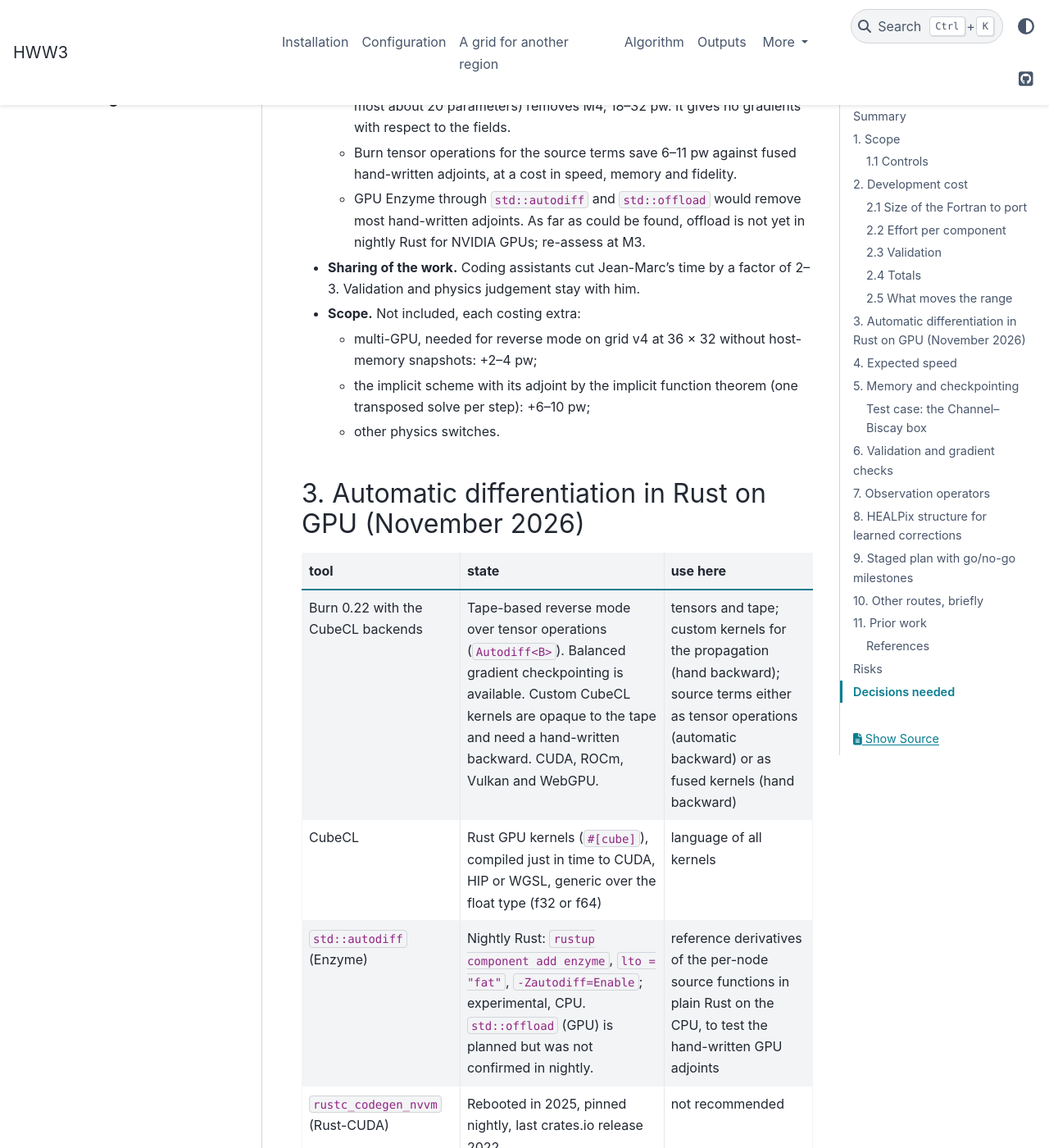
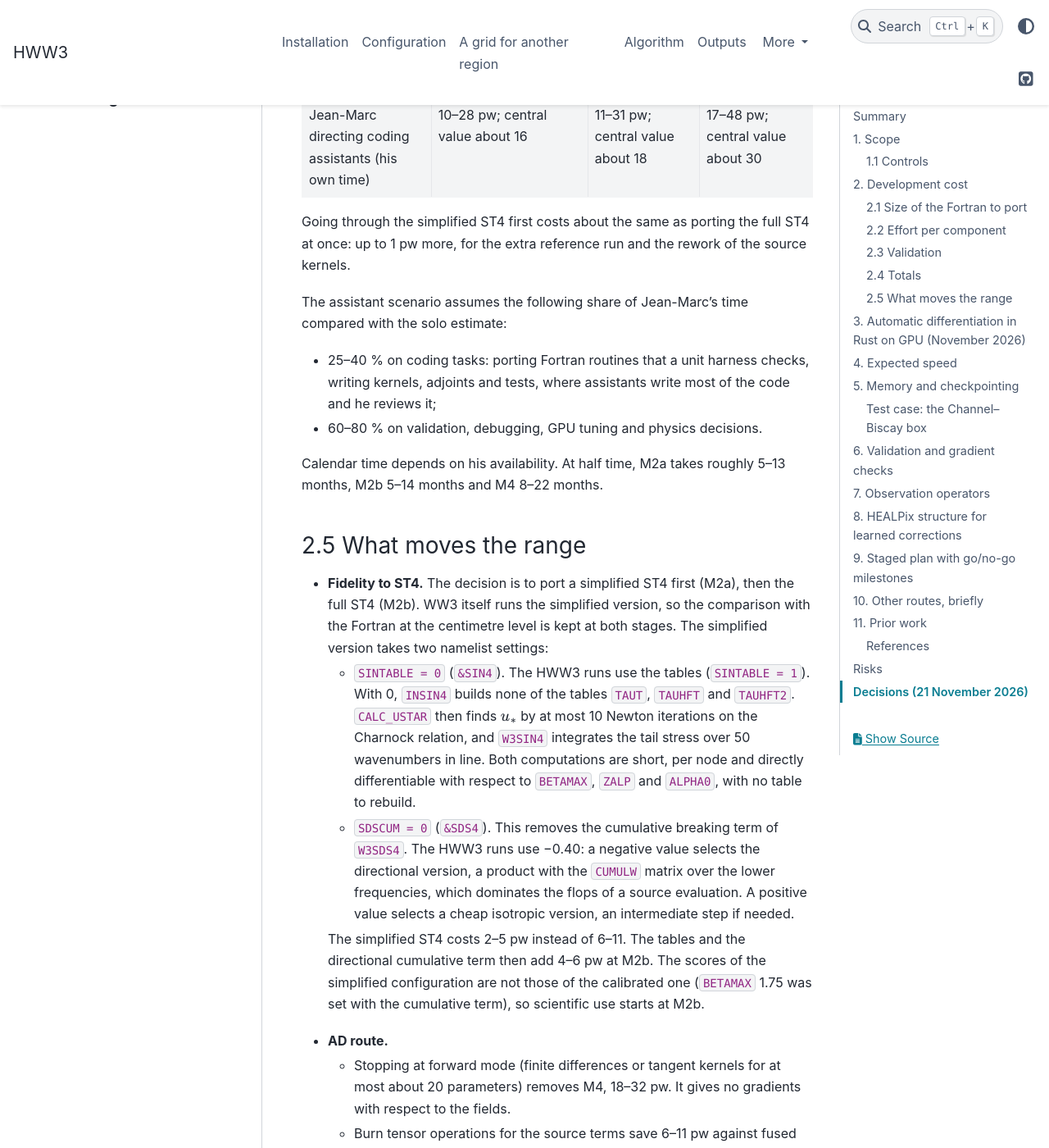
Before and after one commit to jmdelouis/HWW3, a Sphinx documentation site: the page built from docs/differentiable.md, in a window 1280 px wide and 1400 px high, scrolled down 10765 px. Shown: the whole window at 82% size. Built offline with Sphinx 7.4.7 and the PyData theme 0.15.4, drawn with Linux system fonts in a browser that asks for light colours; some of the changed text lies outside the part shown.

Commit message:
Record Jean-Marc's decisions in the differentiable-WW3 note and split milestone M2 into a simplified and a full ST4 stage: docs/differentiable.md now takes CubeCL kernels with Burn for tensors, tape and checkpointing (cudarc with CUDA C kernels only as the M0 fallback), installs only the CUDA crates with stable Rust (no nightly with Enzyme, so the reference derivatives are double-precision finite differences), aims at M2 with finite-difference gradients before any adjoint work, and ports a simplified ST4 first because WW3 runs the same configuration with SINTABLE = 0 (INSIN4 builds none of the TAUT, TAUHFT and TAUHFT2 tables, CALC_USTAR finds u* by at most 10 Newton iterations and W3SIN4 integrates the tail stress over 50 wavenumbers in line, all differentiable in BETAMAX, ZALP and ALPHA0 without table rebuilds) and SDSCUM = 0 (no cumulative breaking term, -0.40 with the directional CUMULW product in the HWW3 runs), so that M2a (15-32 person-weeks, 26-52 cumulative for one developer or 10-28 weeks of Jean-Marc's time with coding assistants) keeps a centimetre-level Fortran reference from one more grid v5 K=4 explicit run of 1-8 January (under 570 core-hours) and a bandwidth estimate of 17-26 s per model day on grid v4, before M2b adds the tables and the directional cumulative term (4-7 person-weeks, 30-59 cumulative, 11-31 weeks with assistants) and M4 reaches 52-98 person-weeks
Co-Authored-By: Claude Opus 5.5 <noreply@anthropic.com>

```diff
--- a/docs/differentiable.md
+++ b/docs/differentiable.md
@@ -26,10 +26,11 @@ estimates use:
 |---|---|
 | Scope | The HWW3 explicit configuration only: N scheme (`EXPFSN`), ST4, DIA (`NL1`), `LN1`, `DB1`, `BT4`, `MLIM`, ice as an obstruction (`IC0`), currents, sea level, open-boundary spectra, on the `hww3-grid` mesh, on one A100. |
 | Fortran to port | About 7,400 active lines (19,200 raw lines) out of the 259,054 lines of `model/src`. The physics (ST4, DIA, LN1, DB1, BT4, source integration) is 2,157 active lines; the propagation is 1,432. |
+| Decisions (21 November 2026) | Kernels in CubeCL, with Burn for tensors, tape and checkpointing. Only the CUDA crates are installed (no Rust nightly with Enzyme for now). ST4 is simplified first, then ported in full: the aim is a complete WW3. The first target is M2, with finite-difference gradients, before any adjoint work. |
 | Smallest useful version | The forward model on GPU, validated against the Fortran explicit runs. Gradients with respect to a handful of parameters (`BETAMAX` first) then come from finite differences in double precision, with no AD code. |
-| Cost to that point (milestone M2) | 30–58 person-weeks for one developer who knows WW3, Rust and GPUs (central value about 40). For Jean-Marc with coding assistants writing most of the code: 11–31 weeks of his time (central value about 18). |
-| Cost to reverse mode for the fields (milestone M4) | 52–97 person-weeks for one developer (central value about 70). For Jean-Marc with assistants: 17–48 weeks (central value about 30). |
-| AD in Rust on GPU today | No tool differentiates Rust GPU kernels automatically. The kernels are written in CubeCL, with Burn for tensors and the tape. The adjoint of the propagation is written by hand: it is the transposed operator. The adjoints of the source terms are written by hand too, or the source terms are written as Burn tensor operations so that Burn differentiates them. `std::autodiff` (Enzyme) works on the CPU only and serves for reference derivatives. |
+| Cost to that point | **M2a**, with a simplified ST4 that WW3 also runs (`SINTABLE = 0`, `SDSCUM = 0`): 26–52 person-weeks for one developer who knows WW3, Rust and GPUs (central value about 35), or 10–28 weeks of Jean-Marc's time with coding assistants writing most of the code (central value about 16). **M2b**, with the full ST4: 30–59 person-weeks (about 40), or 11–31 weeks of his time (about 18). |
+| Cost to reverse mode for the fields (milestone M4) | 52–98 person-weeks for one developer (central value about 70). For Jean-Marc with assistants: 17–48 weeks (central value about 30). |
+| AD in Rust on GPU today | No tool differentiates Rust GPU kernels automatically. The kernels are written in CubeCL, with Burn for tensors and the tape. The adjoint of the propagation is written by hand: it is the transposed operator. The adjoints of the source terms are written by hand too, or the source terms are written as Burn tensor operations so that Burn differentiates them. `std::autodiff` (Enzyme) works on the CPU only; it is not installed for now, and the reference derivatives come from finite differences in double precision. |
 | Expected speed | 40–550 s per model day on one A100 for grid v4, against 4,318 s for the Fortran explicit scheme on 112 cores: 8 to 100 times faster. The micro-benchmark of milestone M0 narrows this range. |
 | Biggest cost drivers | How faithful the ST4 port must be; hand-written adjoints of the source terms; debugging against the Fortran. |
 
@@ -163,7 +164,7 @@ adjoints of fused kernels.
 | mesh, geometry, boundary flags | 1–2 | 0 | reuses `hww3-grid`; node-to-triangle lists in compressed sparse rows for the GPU |
 | geographic propagation | 2–3 | 2–3 | per-frequency sub-cycling, open-boundary values, coastal no-inflow masks; the adjoint is the transposed sweep (1 pw); derivatives with respect to depth and currents need the sub-step states (1–2 pw) |
 | spectral propagation | 2–4 | 1–3 | 1 pw with first-order upwind (linear, transposed); 3 pw to keep the WW3 limiter |
-| ST4 and its tables | 6–11 | 5–10 | the largest item: $u_*$ iteration, tail-stress tables, swell dissipation, saturation, cumulative term on GPU; tables rebuilt in the differentiated code for `BETAMAX` |
+| ST4 and its tables | 6–11 | 5–10 | the largest item: $u_*$ iteration, tail-stress tables, swell dissipation, saturation, cumulative term on GPU; tables rebuilt in the differentiated code for `BETAMAX`. Done in two steps (section 2.5): 2–5 pw for the simplified ST4 of M2a, then 4–6 pw for the tables and the directional cumulative term |
 | DIA | 1–2 | 1 | fixed gathers and scatters; the adjoint swaps them |
 | LN1 | 0.5 | 0.2 | |
 | DB1 | 0.5–1 | 0.5 | |
@@ -197,7 +198,7 @@ glue, so the derivatives column becomes 10–17 pw. The price:
 |---|---|---|
 | Fortran unit harness: drive `W3SIN4`, `W3SDS4`, `W3SNL1`, `W3SDB1`, `W3SBT4`, `W3SRCE` on spectra read from restart files and dump the tendencies | 1–2 | minutes |
 | propagation-only Fortran runs: sources off (`RUN%FLSOU = F` in `ww3_grid.nml`), from `restart001.ww3` of the grid v5 $K=4$ explicit run (8 January 00 h), 48 h; an idealised swell from `ww3_strt`; comparison tools | 1–2 | under 300 core-hours |
-| full runs against the existing explicit runs, and debugging | 3–8 | GPU only. The references are on scratch: `runs/natl_v5k4_jan2026_exp` (hourly $H_s$, $T_{m02}$, 1–8 January, restart at 8 January) and `runs/natl_v4_jan2026_exp` (PBS job 7951889, 1 January – 7 January 21 h) |
+| full runs against the existing explicit runs, and debugging | 3–8 | GPU, plus one WW3 run. The references are on scratch: `runs/natl_v5k4_jan2026_exp` (hourly $H_s$, $T_{m02}$, 1–8 January, restart at 8 January) and `runs/natl_v4_jan2026_exp` (PBS job 7951889, 1 January – 7 January 21 h). M2a needs one more reference: the grid v5 $K=4$ explicit run repeated with `SINTABLE = 0` and `SDSCUM = 0`, under 570 core-hours |
 | gradient checks (section 6) | 2–4 | Fortran finite differences: 3,000–6,000 core-hours |
 | total | 7–16 | |
 
@@ -207,11 +208,15 @@ and single-precision accumulation.
 
 ### 2.4 Totals
 
-| scenario | to M2: GPU forward model, finite-difference gradients | to M4: reverse mode for the fields |
-|---|---|---|
-| one developer (WW3, Rust, GPU), hand-written adjoints | 30–58 pw (7–13 months); central value about 40 | 52–97 pw (12–22 months); central value about 70 |
-| same, with Burn tensor operations for the source terms | same | 46–86 pw |
-| Jean-Marc directing coding assistants (his own time) | 11–31 pw; central value about 18 | 17–48 pw; central value about 30 |
+| scenario | to M2a: GPU forward model with the simplified ST4, finite-difference gradients | to M2b: full ST4 | to M4: reverse mode for the fields |
+|---|---|---|---|
+| one developer (WW3, Rust, GPU), hand-written adjoints | 26–52 pw (6–12 months); central value about 35 | 30–59 pw (7–14 months); central value about 40 | 52–98 pw (12–23 months); central value about 70 |
+| same, with Burn tensor operations for the source terms | same | same | 46–87 pw |
+| Jean-Marc directing coding assistants (his own time) | 10–28 pw; central value about 16 | 11–31 pw; central value about 18 | 17–48 pw; central value about 30 |
+
+Going through the simplified ST4 first costs about the same as porting the
+full ST4 at once: up to 1 pw more, for the extra reference run and the
+rework of the source kernels.
 
 The assistant scenario assumes the following share of Jean-Marc's time
 compared with the solo estimate:
@@ -221,17 +226,33 @@ compared with the solo estimate:
   of the code and he reviews it;
 - 60–80 % on validation, debugging, GPU tuning and physics decisions.
 
-Calendar time depends on his availability. At half time, M2 takes roughly
-5–14 months and M4 8–22 months.
+Calendar time depends on his availability. At half time, M2a takes roughly
+5–13 months, M2b 5–14 months and M4 8–22 months.
 
 ### 2.5 What moves the range
 
-- **Fidelity to ST4.** A port of every active branch, with the tail-stress
-  tables, the swell-dissipation switch and the cumulative term, is the upper
-  end. A simplified ST4 (analytic tail stress, no cumulative term) saves
-  4–6 pw. It loses agreement with WW3 at the centimetre level, so validation
-  could then only be against observations. Not recommended: the comparison
-  with the Fortran runs is the cheapest debugger available.
+- **Fidelity to ST4.** The decision is to port a simplified ST4 first
+  (M2a), then the full ST4 (M2b). WW3 itself runs the simplified version, so
+  the comparison with the Fortran at the centimetre level is kept at both
+  stages. The simplified version takes two namelist settings:
+  - `SINTABLE = 0` (`&SIN4`). The HWW3 runs use the tables (`SINTABLE = 1`).
+    With 0, `INSIN4` builds none of the tables `TAUT`, `TAUHFT` and
+    `TAUHFT2`. `CALC_USTAR` then finds $u_*$ by at most 10 Newton iterations
+    on the Charnock relation, and `W3SIN4` integrates the tail stress over
+    50 wavenumbers in line. Both computations are short, per node and
+    directly differentiable with respect to `BETAMAX`, `ZALP` and `ALPHA0`,
+    with no table to rebuild.
+  - `SDSCUM = 0` (`&SDS4`). This removes the cumulative breaking term of
+    `W3SDS4`. The HWW3 runs use −0.40: a negative value selects the
+    directional version, a product with the `CUMULW` matrix over the lower
+    frequencies, which dominates the flops of a source evaluation. A
+    positive value selects a cheap isotropic version, an intermediate step
+    if needed.
+
+  The simplified ST4 costs 2–5 pw instead of 6–11. The tables and the
+  directional cumulative term then add 4–6 pw at M2b. The scores of the
+  simplified configuration are not those of the calibrated one (`BETAMAX`
+  1.75 was set with the cumulative term), so scientific use starts at M2b.
 - **AD route.**
   - Stopping at forward mode (finite differences or tangent kernels for at
     most about 20 parameters) removes M4, 18–32 pw. It gives no gradients
@@ -254,12 +275,12 @@ Calendar time depends on his availability. At half time, M2 takes roughly
 
 | tool | state | use here |
 |---|---|---|
-| Burn 0.22 with the CubeCL backends | Tape-based reverse mode over tensor operations (`Autodiff<B>`). Balanced gradient checkpointing is available. Custom CubeCL kernels are opaque to the tape and need a hand-written backward. CUDA, ROCm, Vulkan and WebGPU. | tensors and tape; custom kernels for the propagation (hand backward); source terms either as tensor operations (automatic backward) or as fused kernels (hand backward) |
-| CubeCL | Rust GPU kernels (`#[cube]`), compiled just in time to CUDA, HIP or WGSL, generic over the float type (f32 or f64) | language of all kernels |
-| `std::autodiff` (Enzyme) | Nightly Rust: `rustup component add enzyme`, `lto = "fat"`, `-Zautodiff=Enable`; experimental, CPU. `std::offload` (GPU) is planned but was not confirmed in nightly. | reference derivatives of the per-node source functions in plain Rust on the CPU, to test the hand-written GPU adjoints |
+| Burn 0.22 with the CubeCL backends | Tape-based reverse mode over tensor operations (`Autodiff<B>`). Balanced gradient checkpointing is available. Custom CubeCL kernels are opaque to the tape and need a hand-written backward. CUDA, ROCm, Vulkan and WebGPU. | **chosen**: tensors and tape; custom kernels for the propagation (hand backward); source terms either as tensor operations (automatic backward) or as fused kernels (hand backward) |
+| CubeCL | Rust GPU kernels (`#[cube]`), compiled just in time to CUDA, HIP or WGSL, generic over the float type (f32 or f64) | **chosen**: language of all kernels |
+| `std::autodiff` (Enzyme) | Nightly Rust: `rustup component add enzyme`, `lto = "fat"`, `-Zautodiff=Enable`; experimental, CPU. `std::offload` (GPU) is planned but was not confirmed in nightly. | not installed for now. It could later give reference derivatives of the per-node source functions on the CPU; until then the references are finite differences in double precision |
 | `rustc_codegen_nvvm` (Rust-CUDA) | Rebooted in 2025, pinned nightly, last crates.io release 2022 | not recommended |
 | NVIDIA CUDA Rust: `cuda-oxide` (SIMT) and `cutile-rs` (tiles) | Announced September 2026, experimental. `cuda-oxide` 0.3 (October 2026) needs a pinned nightly and CUDA 12 or later; `cutile-rs` needs CUDA 13.3 (Datarmor modules stop at CUDA 12.1). Both need compute capability 8.0 (A100). | a later option for kernels in ordinary generic Rust, where dual numbers would work |
-| `cudarc` with CUDA C kernels (NVRTC) | Stable and widely used | fallback if CubeCL is too limiting |
+| `cudarc` with CUDA C kernels (NVRTC) | Stable and widely used; CubeCL's CUDA backend is built on it | fallback if M0 shows CubeCL too limiting |
 
 **What must be written by hand, in every option:**
 
@@ -334,6 +355,10 @@ Depending on how the WAM6-GPU time splits between propagation and sources
   evaluations per step.
 - **Burn tensor operations for the sources** put the speed-up nearer to the
   upper bound of 550 s per model day.
+- **The simplified ST4 of M2a** has no directional cumulative term. A source
+  evaluation is then limited by memory traffic (about 20 GB, 0.02 s) rather
+  than by flops. The bandwidth estimate falls to 17–26 s per model day on
+  grid v4, set by the propagation.
 - **A 7-day forward run on grid v5 $K=4$** should take between 2 and
   30 minutes.
 
@@ -411,14 +436,17 @@ gradient-check case; calibrating `BETAMAX` needs the whole domain.
    run for 48 h with the same currents, sea level and boundary spectra.
    Targets: $H_s$ RMS difference below 1 cm at the median node and 5 cm at
    the 99th percentile, total energy within 0.5 %.
-3. **With sources.** The GPU model is compared with the explicit runs
-   already on scratch (grid v5 $K=4$, 1–8 January; grid v4, 1 January –
-   7 January 21 h).
-   - Target: a node-by-node difference below the WW3 explicit-minus-implicit
+3. **With sources.** At M2a, the GPU model with the simplified ST4 is
+   compared with a WW3 explicit run made with the same settings
+   (`SINTABLE = 0`, `SDSCUM = 0`, grid v5 $K=4$, 1–8 January). At M2b, the
+   full model is compared with the explicit runs already on scratch (grid v5
+   $K=4$, 1–8 January; grid v4, 1 January – 7 January 21 h). The targets are
+   the same at both stages:
+   - a node-by-node difference below the WW3 explicit-minus-implicit
      difference on grid v4 (2.1 cm at the median node, 20 cm at the 99th
      percentile).
-   - The altimeter and buoy scores of `validate_altimetry.py` and
-     `validate_buoys.py` must stay within 5 mm.
+   - altimeter and buoy scores of `validate_altimetry.py` and
+     `validate_buoys.py` within 5 mm of those of the WW3 run.
 
 **Gradients.**
 
@@ -505,16 +533,17 @@ coastal-scale corrections can therefore be computed on uniform maps.
 
 | milestone | content | go if | pw (one developer) |
 |---|---|---|---|
-| M0 | Rust, CubeCL and Burn on a Datarmor A100; N-scheme sweep and its transpose on grids v4 and v5 $K=4$ with the sub-cycling of `cfl.rs` | a frequency sweep on grid v4 within twice the bandwidth estimate (about 1.3 ms); dot-product test passes; the toolchain builds on the GPU nodes. Otherwise switch the kernels to `cudarc` and CUDA C | 1–2 |
+| M0 | Rust stable with the CubeCL and Burn crates and their CUDA backend on a Datarmor A100; N-scheme sweep and its transpose on grids v4 and v5 $K=4$ with the sub-cycling of `cfl.rs` | a frequency sweep on grid v4 within twice the bandwidth estimate (about 1.3 ms); dot-product test passes; the toolchain builds on the GPU nodes with the CUDA 12.1 module. Otherwise switch the kernels to `cudarc` and CUDA C | 1–2 |
 | M1 | propagation-only model: geographic and spectral propagation, depth, currents, sea level, boundary spectra, ice mask, restart reader | the propagation-only targets of section 6 | 10–18 |
-| M2 | full forward model: ST4 and its tables, DIA, LN1, DB1, BT4, integration and limiter, outputs, observation operators | the targets with sources of section 6, and at least 10 times the Fortran explicit speed (under 430 s per model day on grid v4). **First useful gradients:** finite differences in double precision for `BETAMAX` and a few parameters, at GPU speed | 19–38 |
+| M2a | forward model with the simplified ST4 (`SINTABLE = 0`, `SDSCUM = 0`), DIA, LN1, DB1, BT4, integration and limiter, outputs, observation operators | the targets with sources of section 6 against the WW3 run with the same settings. **First gradients:** finite differences in double precision for `BETAMAX` and a few parameters, at GPU speed, to build and test the calibration chain | 15–32 |
+| M2b | full ST4: the stress tables `TAUT`, `TAUHFT`, `TAUHFT2` and the directional cumulative term (`SDSCUM = −0.40`) | the targets with sources of section 6 against the existing explicit runs, and at least 10 times the Fortran explicit speed (under 430 s per model day on grid v4). **First scientific gradients** with respect to the parameters of the calibrated configuration | 4–7 |
 | M3 | tangent kernels for parameters (sources and stress tables) | agreement with the double-precision finite differences to $10^{-4}$ where the model is smooth | 4–7 (optional) |
 | M4 | reverse mode for the fields: adjoint kernels, revolve driver, adjoint of the observation operators, PyTorch bridge | the Taylor test and the comparison with WW3 of section 6; one wind gradient over 7 days on grid v5 $K=4$ in under 3 h | 18–32 (hand-written adjoints) or 12–21 (Burn source terms) |
 | M5 | learning: HEALPix wind corrections, then hybrid source terms | an independent month improves | open |
 
 Two decision points follow from the plan:
 
-- **After M2,** decide whether gradients with respect to the parameters
+- **After M2b,** decide whether gradients with respect to the parameters
   (finite differences or M3) are enough for the first scientific results.
 - **Before M4,** choose between hand-written fused adjoints and Burn tensor
   operations for the source terms, based on the M0 and M2 timings.
@@ -647,19 +676,22 @@ Earlier work worth knowing:
 | the Rust port departs from WW3 (splitting order, boundary flags, coastal nodes, source integration) | the propagation-only test before the sources; kernel-by-kernel harness; comparison with the existing explicit runs |
 | GPU races and single-precision accumulation in the N-scheme scatter | node-centred gather formulation (no atomics) or graph colouring; double-precision build for the checks |
 | Rust GPU tools still young (CubeCL, Burn; `cuda-oxide` experimental; GPU Enzyme not available) | M0 tests the toolchain first; fallback to `cudarc` with CUDA C kernels |
-| hand-written adjoints of ST4 are long and error-prone | forward-mode tangents first; CPU `std::autodiff` derivatives of the same per-node functions as references; or Burn tensor operations for the source terms |
+| hand-written adjoints of ST4 are long and error-prone | the simplified ST4 first; forward-mode tangents first, checked against double-precision finite differences; CPU `std::autodiff` derivatives of the same per-node functions if the nightly toolchain is installed later; or Burn tensor operations for the source terms |
 | parameters and forcing compensate each other (`BETAMAX` was raised to make up for ERA5 winds that are too weak in storms) | calibrate the parameters with the forcing fixed, and the reverse, before any joint fit; $T_{m02}$ and wave-age-dependent errors; multi-scale priors |
 | memory for reverse mode on grid v4 | grid v5 $K=4$ for learning, host-memory snapshots, two GPUs (at most two per user) |
 | over-fitting January 2026 | train and test on separate halves, then other months (downloads to be agreed) |
 
-## Decisions needed
+## Decisions (21 November 2026)
 
-1. **Kernel language.** CubeCL with Burn, recommended for its tape,
-   checkpointing and multi-backend kernels, or `cudarc` with CUDA C.
-2. **Installs on the Datarmor scratch.** A Rust nightly toolchain with the
-   Enzyme component (for CPU reference derivatives) and the CUDA crates,
-   which means downloads.
-3. **Fidelity to ST4.** All active branches (recommended) or a simplified
-   version.
-4. **Stopping point.** Whether M2 with finite-difference gradients is the
-   first target, before any adjoint work.
+1. **Kernel language.** CubeCL for the kernels, with Burn for tensors, tape
+   and checkpointing. `cudarc` with CUDA C kernels remains the fallback if
+   M0 fails.
+2. **Installs on the Datarmor scratch.** The CUDA crates only: Burn, CubeCL
+   and their CUDA backend, with the stable Rust toolchain. No Rust nightly
+   with the Enzyme component for now, so the reference derivatives come from
+   finite differences in double precision.
+3. **Fidelity to ST4.** A simplified ST4 first (M2a: `SINTABLE = 0`,
+   `SDSCUM = 0`, which WW3 also runs), then the full ST4 (M2b). The aim is a
+   complete WW3.
+4. **First target.** M2, with finite-difference gradients, before any
+   adjoint work.
```
